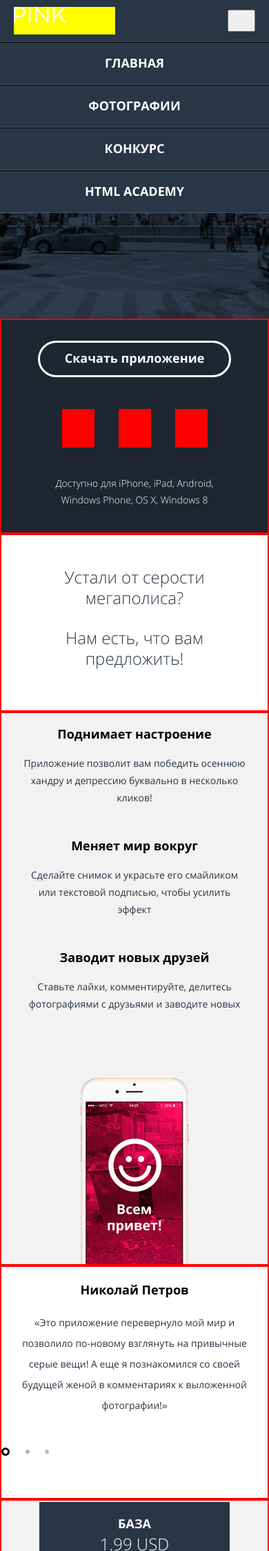
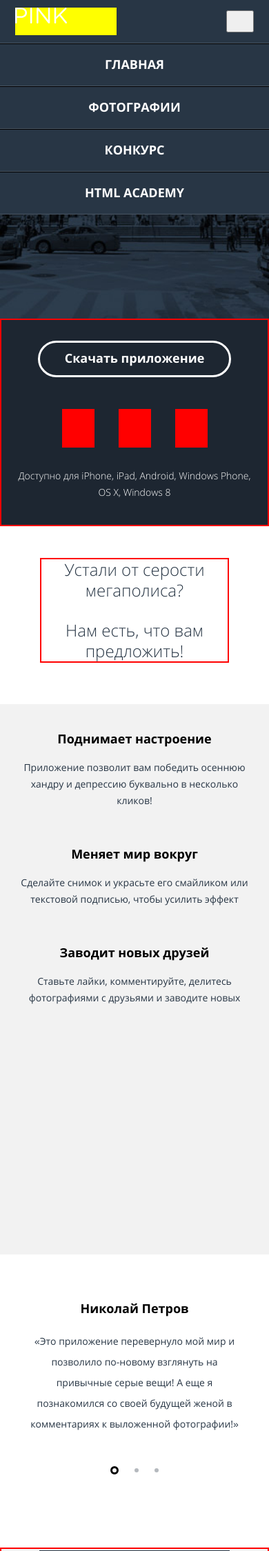
Before and after one commit to elenagradovich/425039-pink, a PHP site: page / in a window 390 px wide; the page is wider, and only the part inside the window is pictured. Shown: the top 2249 px of that part at 69% size. Run offline with PHP 8.4, Linux system fonts and the light colour scheme; style sheets or scripts are compiled from the project's sources.

Commit message:
Сверстаны адаптивные сетки блоков advantages, comments, downloads, slogan

```diff
--- a/source/index.html
+++ b/source/index.html
@@ -48,10 +48,9 @@
 
     <main class="page-content index-content">
       <div class="index-content__inner">
-        <div class="index-content__back">
         <section class="index-content__downloads downloads">
-            <div class="downloads__img"></div>
-            <div class="downloads__wrapper">
+          <div class="downloads__wrapper-top">
+            <div class="downloads__wrapper-inner">
               <h2 class="downloads__title">Взгляните на жизнь иначе!</h2>
               <div class="downloads__btn-wrapper">
                 <a class="btn downloads__button" href="https://www.apple.com/ru/itunes/" target="_blank">Скачать приложение</a>
@@ -78,15 +77,18 @@
               </ul>
               <p class="downloads__info">Доступно для iPhone, iPad, Android, Windows Phone, OS X, Windows 8</p>
             </div>
+          </div>
         </section>
         <div class="index-content__slogan slogan">
+          <div class="slogan__wrapper">
             <p class="slogan__text">Устали от серости мегаполиса?</p>
-            <p class="slogan__text">Нам есть, что вам предложить!</p>
+            <p class="slogan__text">Нам есть, что вам <br>предложить!</p>
           </div>
         </div>
 
         <section class="index-content__advantages advantages">
           <h2 class="visually-hidden">Наши преимущества</h2>
+          <div class="advantages__wrapper">
             <ul class="advantages__list">
               <li class="advantages__item">
                 <h3 class="advantages__title">Поднимает настроение</h3>
@@ -101,21 +103,31 @@
                 <p class="advantages__content">Ставьте лайки, комментируйте, делитесь фотографиями с друзьями и заводите новых</p>
               </li>
             </ul>
-          <div class="advantages__image"></div>
+          </div>
+        </section>
+        <section class="index-content__effect effect">
+          <div class="effect__wrapper">
+            <h3 class="effect__title">Эффект на 24 часа!</h3>
+            <p class="effect__content">Британские ученые провели исследования и доказали, что положительный эффект от использования приложения длится целые сутки!</p>
+            <a class="effect__link" href="#">Узнать больше об исследовании</a>
+          </div>
         </section>
         <section class="index-content__comments comments">
+          <div class="comments__wrapper">
             <h2 class="visually-hidden">Отзывы пользователей</h2>
             <ul class="comments__list">
               <li class="comments__item">
                 <h3 class="comments__title">Николай Петров</h3>
                 <p class="comments__content">«Это приложение перевернуло мой мир и позволило по-новому взглянуть на привычные серые вещи! А еще я познакомился со своей будущей женой в комментариях к выложенной фотографии!»</p>
               </li>
+              <span class="comments__info">25 лет, водитель трамвая</span>
             </ul>
             <p class="comments__toggles slider-toggles">
               <button class="slider-toggles__toggle slider-toggles__toggle--active" type="button"></button>
               <button class="slider-toggles__toggle" type="button"></button>
               <button class="slider-toggles__toggle" type="button"></button>
             </p>
+          </div>
         </section>
         <section class="index-content__plans plans">
           <h2 class="visually-hidden">Тарифные планы</h2>
--- a/source/sass/blocks/_advantages.scss
+++ b/source/sass/blocks/_advantages.scss
@@ -1,33 +1,87 @@
 .advantages {
+  width: auto;
   background: darken($color-primary, 5.1);
-  border: $temporary;
+}
+
+.advantages__wrapper {
+  display: flex;
+  flex-direction: column;
+  width: auto;
+}
+
+.advantages__item {
+  text-align: center;
 }
 
 .advantages__list {
+  display: flex;
+  flex-direction: column;
   @include lt-st-reset;
-  padding-left: 30px;
-  padding-right: 30px;
-  text-align: center;
+  padding: 20px;
+  padding-bottom: 325px;
 }
 
 .advantages__title {
   font-size: 18px;
   font-weight: 700;
+  line-height: 24px;
   color: $color-dark;
 }
 
 .advantages__content {
   color: $color-secondary;
   margin-bottom: 35px;
-  line-height: 25px;
+  line-height: 24px;
+}
 
-  &:last-child {
-    margin-bottom: 45px;
+@media (min-width: $tablet-width) {
+  .advantages__wrapper {
+    align-items: flex-end;
+    width: 100%;
+    max-width: $tablet-width;
+    margin: 0 auto;
+  }
+
+  .advantages__list {
+    width: 50%;
+    padding-left: 0;
+    padding-right: 20px;
+    padding-bottom: 45px;
+  }
+
+  .advantages__item {
+    text-align: left;
   }
 }
 
-.advantages__image {
-  height: 320px;
-  background: url("../img/iphone-screen-mobile@1x.png") no-repeat;
-  background-position: center 50px;
+@media (min-width: $desktop-width) {
+  .advantages__wrapper {
+    max-width: $desktop-width;
+  }
+
+  .advantages__list {
+    display: flex;
+    flex-direction: row;
+    justify-content: space-between;
+    width: 100%;
+    padding-top: 260px;
+    padding-left: 163px;
+    padding-right: 163px;
+    padding-bottom: 0;
+  }
+
+  .advantages__item {
+    width: 28%;
+    text-align: center;
+  }
+
+  .advantages__title {
+    font-size: 30px;
+    line-height: 30px;
+   }
+
+ .advantages__content {
+    font-size: 18px;
+    line-height: 30px;
+  }
 }
--- a/source/sass/blocks/_comments.scss
+++ b/source/sass/blocks/_comments.scss
@@ -1,5 +1,13 @@
 .comments {
-  border: $temporary;
+  width: 100%;
+}
+
+.comments__wrapper {
+  display: flex;
+  flex-direction: column;
+  width: 100%;
+  margin: 0 auto;
+  padding: 45px 22px;
 }
 
 .comments__list {
@@ -24,7 +32,40 @@
   margin-bottom: 40px;
 }
 
+.comments__info {
+  display: none;
+}
+
 .comments__toggles {
   margin: 0 auto;
   margin-bottom: 60px;
 }
+
+
+@media (min-width: $tablet-width) {
+  .comments__info {
+    display: block;
+  }
+
+  .comments__item {
+    display: flex;
+    flex-direction: column;
+    justify-content: center;
+    align-items: center;
+    font-size: 18px;
+    line-height: 30px;
+  }
+
+  .comments__content {
+    order: -1;
+  }
+}
+
+@media (min-width: $desktop-width) {
+  .comments__wrapper {
+    width: 80%;
+    margin: 0 auto;
+    padding-left: 120px;
+    padding-right: 120px;
+  }
+}
--- a/source/sass/blocks/_downloads.scss
+++ b/source/sass/blocks/_downloads.scss
@@ -1,15 +1,23 @@
 .downloads {
+  border: $temporary;
+  width: 100%;
+  margin: 0 auto;
+  background-color: $color-bg-download;
+}
+
+.downloads__wrapper-top {
+  width: 100%;
+  padding-left: 20px;
+  padding-right: 20px;
+}
+
+.downloads__wrapper-inner {
   display: flex;
   flex-direction: column;
+  justify-content: center;
   align-items: center;
-  background-color: $color-bg-download;
-  border: $temporary;
+  width: auto;
 }
-
-.downloads__list {
-  @include lt-st-reset;
-}
-
 
 .downloads__info {
   margin: 0;
@@ -17,19 +25,16 @@
   font-weight: 300;
   line-height: 24px;
   text-align: center;
+  margin-bottom: 35px;
 }
 
 .downloads__btn-wrapper {
   padding-top: 30px;
+  margin-bottom: 46px;
 }
 
 .downloads__button {
   display: block;
-  width: 280px;
-}
-
-.downloads__wrapper {
-  margin: 0 auto;
   width: 280px;
 }
 
@@ -43,7 +48,8 @@
   justify-content: center;
   align-items: center;
   flex-wrap: wrap;
-  margin-bottom: 40px;
+  @include lt-st-reset;
+  margin-bottom: 29px;
 }
 
 .downloads__link-store {
@@ -57,15 +63,19 @@
   margin-right: 35px;
 }
 
-.downloads__btn-wrapper {
-  margin-bottom: 46px;
-}
-
 @media (min-width: $tablet-width) {
   .downloads {
+    background-color: transparent;
+  }
+
+  .downloads__wrapper-top {
+    position: absolute;
+    top:-600px;
+    max-width: $tablet-width;
+  }
+
+  .downloads__wrapper-inner {
     width: 280px;
-    background: transparent;
-    z-index: 1;
   }
 
   .downloads__title {
@@ -81,5 +91,49 @@
 }
 
 @media (min-width: $desktop-width) {
+  .downloads__wrapper-top {
+    max-width: $desktop-width;
+  }
+
+  .downloads__wrapper-inner {
+  }
+
+  .downloads__info {
+    margin-bottom: 125px;
+  }
 
 }
+/*
+
+
+
+
+
+@media (min-width: $tablet-width) {
+  .downloads {
+    width: 100%;
+    max-width: $tablet-width;
+  }
+
+  .downloads__wrapper-top {
+    flex-direction: row;
+    position: absolute;
+    background-color: transparent;
+    top: -600px;
+  }
+
+  .downloads__wrapper {
+    width: 280px;
+    order: -1;
+  }
+
+
+
+}
+
+@media (min-width: $desktop-width) {
+  .downloads {
+    max-width: $desktop-width;
+  }
+
+}*/
--- /dev/null
+++ b/source/sass/blocks/_effect.scss
@@ -0,0 +1,60 @@
+.effect {
+  width: 100%;
+  display: none;
+  background: $color-primary;
+}
+
+@media (min-width: $tablet-width) {
+  .effect {
+    display: flex;
+    flex-direction: column;
+    align-items: flex-end;
+    width: 100%;
+    max-width: $tablet-width;
+    margin: 0 auto;
+    padding-left: 330px;
+    padding-right: 20px;
+  }
+
+  .effect__wrapper {
+    width: 100%;
+  }
+
+  .effect__link {
+    font-size: 18px;
+    line-height: 30px;
+    color: $color-font-accent;
+    text-decoration: underline;
+  }
+
+  .effect__content {
+    line-height: 24px;
+  }
+
+  .effect__title {
+    font-weight: 700;
+    font-size: 30px;
+    line-height: 36px;
+   }
+}
+
+@media (min-width: $desktop-width) {
+  .effect {
+    max-width: $desktop-width;
+    padding: 114px 180px 118px 496px;
+  }
+
+  .effect__wrapper {
+    width: 100%;
+  }
+
+  .effect__title {
+    font-size: 30px;
+    line-height: 30px;
+   }
+
+ .effect__content {
+    font-size: 18px;
+    line-height: 30px;
+  }
+}
--- a/source/sass/blocks/_index-content.scss
+++ b/source/sass/blocks/_index-content.scss
@@ -4,18 +4,30 @@
 }
 
 .index-content__downloads {
-  padding-bottom: 35px;
+  width: 100%;
+}
+
+.index-content__advantages {
+  margin: 0 auto;
 }
 
 .index-content {
   margin: 0 auto;
 }
 
+@media (min-width: $tablet-width) {
+  .index-content__downloads {
+    position: relative;
+    max-width: $tablet-width;
+    padding: 0;
+  }
+}
+
 @media (min-width: $desktop-width) {
-  .page-header__wrapper {
-    display: flex;
-    flex-direction: row;
-    border: $temporary;
+  .index-content__downloads {
+    max-width: $desktop-width;
+    padding-left: 130px;
+    padding-right: 130px;
   }
 
 }
--- a/source/sass/blocks/_navigation.scss
+++ b/source/sass/blocks/_navigation.scss
@@ -2,7 +2,7 @@
   padding: 0;
   margin: 0;
   width: 100%;
-  z-index: 1;
+  z-index: 10;
 }
 
 .navigation__list {
@@ -10,7 +10,7 @@
   flex-direction: column;
   @include lt-st-reset;
   flex-wrap: wrap;
-  z-index: 1;
+  z-index: 2;
 }
 
 .navigation__item {
--- a/source/sass/blocks/_page-header.scss
+++ b/source/sass/blocks/_page-header.scss
@@ -6,7 +6,6 @@
   background-size: cover;
   background-position: 50% 50%;
   z-index: 0;
-
 }
 
 .page-header--photo {
@@ -15,19 +14,22 @@
 
 .page-header__top {
   display: flex;
+  flex-direction: row;
   justify-content: space-between;
   align-items: center;
-  padding: 22px 20px;
+  width: 100%;
+  min-height: $height-top-mobile;
+  padding-right: 22px;
+  padding-left: 22px;
   background-color: $color-header;
-  z-index: 1;
+  z-index: 3;
 }
 .page-header__navigation {
-
+  z-index: 3;
 }
 
 .page-header__top--nav {
-  padding-top: 10px;
-  padding-bottom: 10px;
+  min-height: 63px;
   background-color: $color-secondary;
   border-bottom: 1px solid $color-nav-border;
 } /*Находим и отключаем в js*/
@@ -57,6 +59,12 @@
     background-position: 50% 50%;
   }
 
+  .page-header__wrapper {
+    display: flex;
+    flex-direction: column;
+    border: $temporary;
+  }
+
   .page-header--photo {
     min-height: 440px;
   }
@@ -70,7 +78,12 @@
   }
 
   .page-header__top {
+    min-height: $height-top;
   }
+
+  .page-header__top--nav {
+    min-height: 63px;
+  } /*Находим и отключаем в js*/
 }
 
 @media (min-width: $desktop-width) {
@@ -90,6 +103,7 @@
   }
 
   .page-header__wrapper{
+    display: flex;
     flex-direction: row;
     width: 100%;
   }
--- a/source/sass/blocks/_plans.scss
+++ b/source/sass/blocks/_plans.scss
@@ -1,4 +1,5 @@
 .plans {
+
   background: darken($color-primary, 5.1);
   border: $temporary;
   padding-bottom: 70px;
--- a/source/sass/blocks/_slogan.scss
+++ b/source/sass/blocks/_slogan.scss
@@ -1,9 +1,9 @@
 .slogan {
-  margin: 0;
-  color: $color-secondary;
-  font-weight: 300;
-  font-size: 24px;
-  line-height: 30px;
+  width: 100%;
+}
+
+.slogan__wrapper {
+  margin: 0 auto;
   text-align: center;
   border: $temporary;
 }
@@ -11,8 +11,28 @@
 .slogan__text {
   padding: 0;
   margin: 0;
+  font-weight: 300;
+  color: $color-secondary;
+  font-size: 24px;
+  line-height: 30px;
+}
+
+.slogan__text br {
+  display: none;
 }
 
 .slogan__text:not(:last-child) {
   margin-bottom: 28px;
 }
+
+
+@media (min-width: $desktop-width) {
+  .slogan__text {
+    font-size: 50px;
+    line-height: 60px;
+  }
+
+  .slogan__text br {
+    display: inline-block;
+  }
+}
--- a/source/sass/style.scss
+++ b/source/sass/style.scss
@@ -40,6 +40,7 @@ img {
 @import "blocks/_navigation.scss";
 @import "blocks/_downloads.scss";
 @import "blocks/_advantages.scss";
+@import "blocks/_effect.scss";
 @import "blocks/_index-content.scss";
 @import "blocks/_slogan.scss";
 @import "blocks/_comments.scss";
```
Lines whose indentation alone changed are shown as unchanged.
